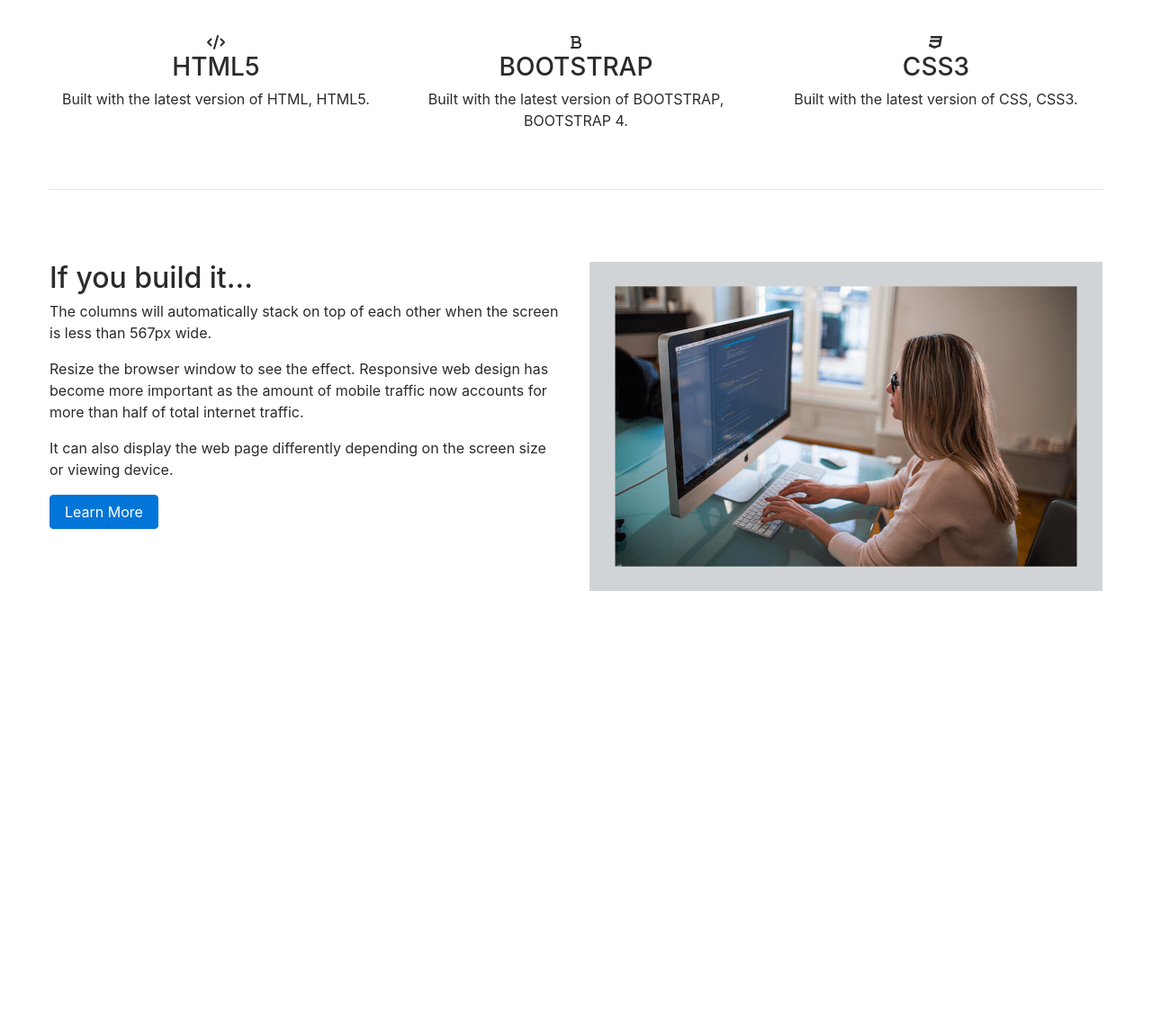
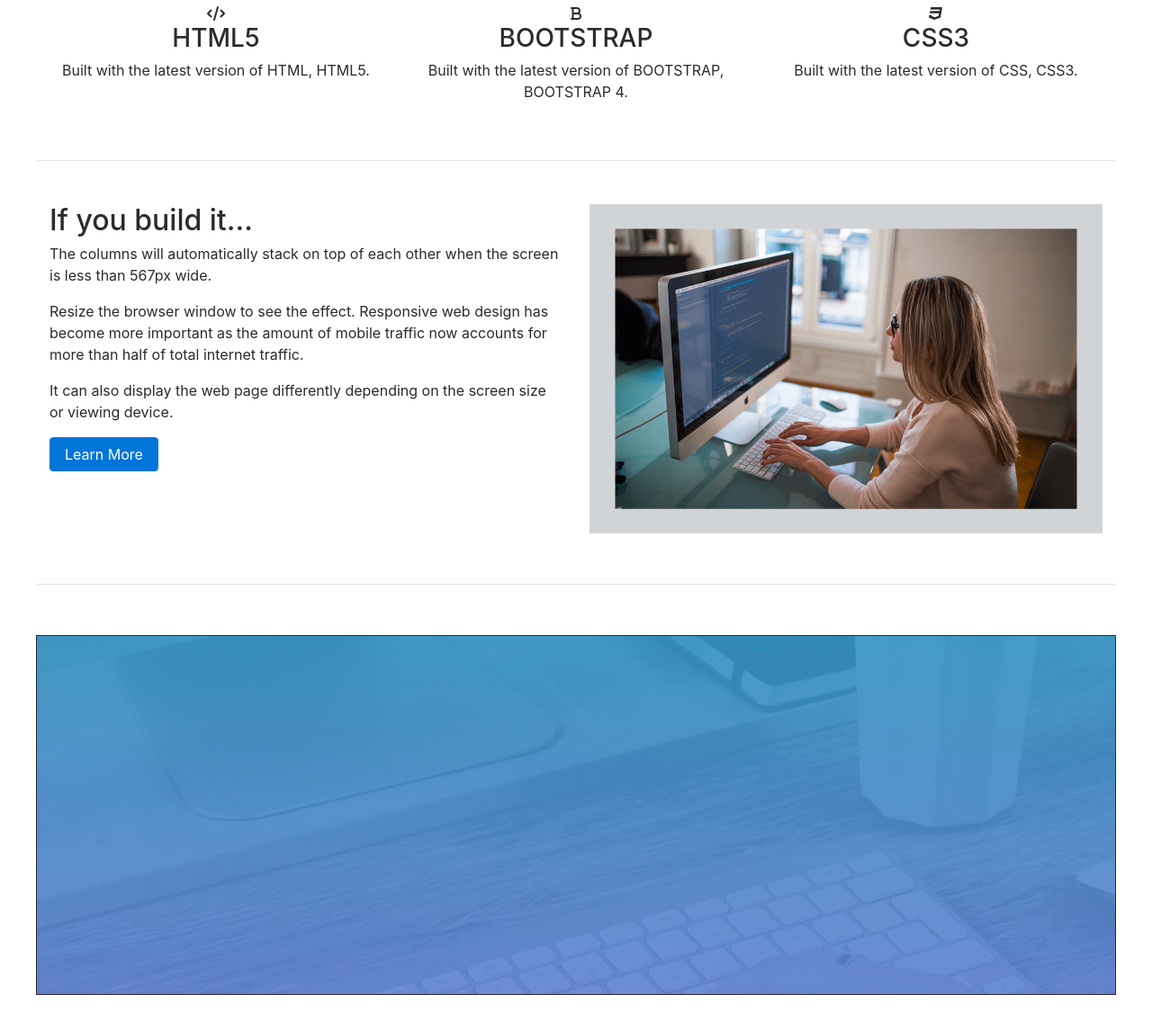
Before and after one commit to Ferperemero86/Bootstrap-website-design, a plain HTML site: page index.html in a window 1280 px wide. Shown: the part 1115-2260 px from the top of the page at 90% size. Before the commit the page ends 1804 px from the top, so only its background shows below. Drawn offline with nearby package versions, Linux system fonts and the light colour scheme.

Commit message:
Create Fixed background

```diff
--- a/index.html
+++ b/index.html
@@ -96,7 +96,7 @@
 
         <!-- Three Column Section -->
         <div class="container-fluid padding">
-            <div class="row text-center padding">
+            <div class="row text-center">
                 <div class="col-xs-12 col-sm-6 col-md-4">
                     <i class="fas fa-code"></i>
                     <h3>HTML5</h3>
@@ -113,8 +113,8 @@
                     <p>Built with the latest version of CSS, CSS3.</p>
                 </div>
             </div>
-            <hr class="display-4">
         </div>
+        <hr class="display-4">
 
         <!-- Two Column Section -->
         <div class="container-fluid padding">
@@ -135,6 +135,15 @@
                 </div>
             </div>
         </div>
+        <hr class="my-4">
+
+        <!-- Fixed Background -->
+        <figure class="fixed-bg-container padding">
+            <div class="container-fluid fixed-background"></div>
+        </figure>
+
+        <!-- -->
+
 
 
         <script src="https://code.jquery.com/jquery-3.3.1.min.js"></script>
--- a/styles/_globals.scss
+++ b/styles/_globals.scss
@@ -1,7 +1,7 @@
 body {
     font-size: 100%;
     box-sizing: border-box;
-    height: 200vh;
+    height: 500vh;
 }
 
 * {
--- a/styles/_navigation.scss
+++ b/styles/_home.scss
@@ -1,3 +1,4 @@
+//Navigation
 .navbar {
     background-color: hsl(0, 0, 98%);
     margin: 0 0.9375rem;
@@ -48,3 +49,32 @@
         }
     }
 }
+
+//Slider
+#slides {
+    text-align: center;
+    width: 100%;
+
+    .carousel-item {
+        justify-content: center;
+    }
+
+}
+
+//Jumbotron
+.jumbotron {
+
+    @media (min-width: 992px) {
+        display: flex;
+    }
+}
+
+//Fixed background
+
+.fixed-background {
+    background: url("../img/mac.png") no-repeat center/cover;
+    background-attachment: fixed;
+    width: 100%;
+    height: 400px;
+    border: 1px solid;
+}
--- a/styles/_jumbotron.scss
+++ /dev/null
@@ -1,6 +0,0 @@
-.jumbotron {
-
-    @media (min-width: 992px) {
-        display: flex;
-    }
-}
--- a/styles/_slider.scss
+++ /dev/null
@@ -1,9 +0,0 @@
-#slides {
-    text-align: center;
-    width: 100%;
-
-    .carousel-item {
-        justify-content: center;
-    }
-
-}
--- a/styles/style.scss
+++ b/styles/style.scss
@@ -1,4 +1,2 @@
 @import "globals";
-@import "navigation";
-@import "slider";
-@import "jumbotron";
+@import "home";
```
Also changed, not shown: dist/style.css, 1 other file.
